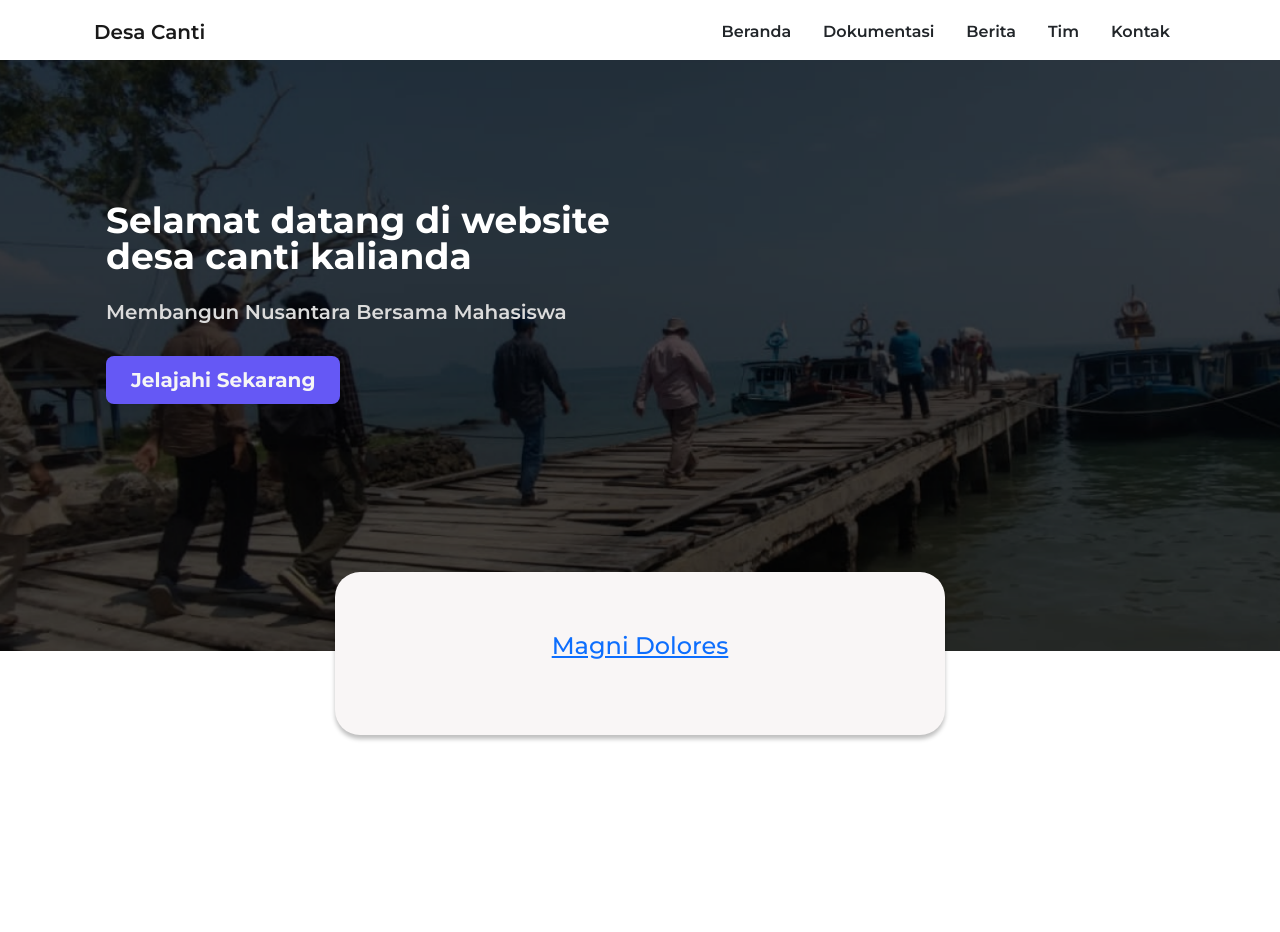
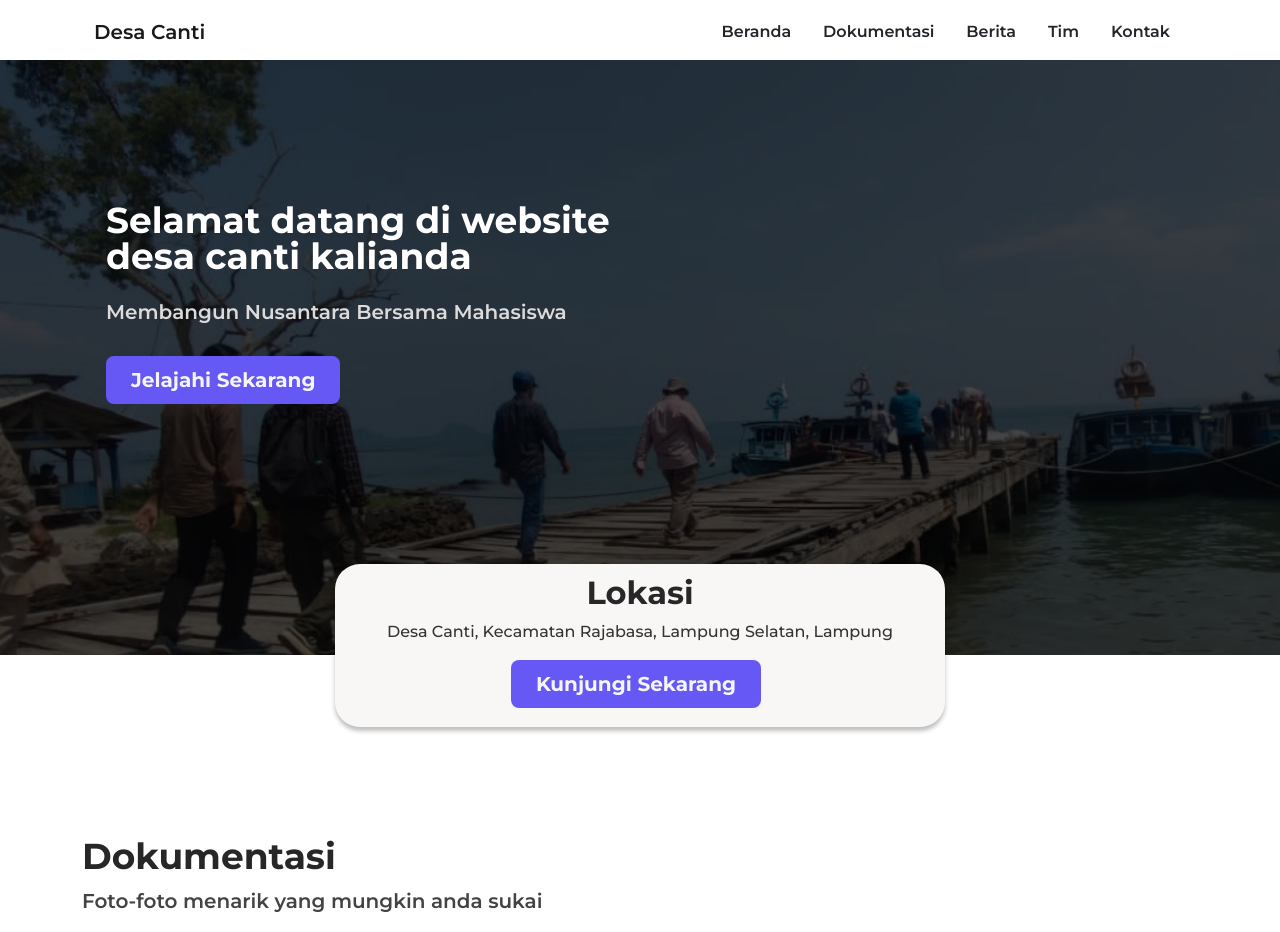
Before and after one commit to dwiajicahyono/landingpagedesacanti, a plain HTML site: page index.html in a window 1280 px wide. Before the commit the page ends 800 px from the top, so only its background shows below. Drawn offline with nearby package versions, Linux system fonts and the light colour scheme.

Commit message:
Make Dokumentasi Section sampe title

```diff
--- a/index.html
+++ b/index.html
@@ -62,14 +62,15 @@
         </div>
         <div class="icon-boxes position-relative">
           <div class="container">
-            <div class="row gy-4 mt-5">
 
                 <div class="icon-box">
-                  <div class="icon"><i class="bi bi-geo-alt"></i></div>
-                  <h4 class="title"><a href="" class="stretched-link">Magni Dolores</a></h4>
+                  <h2 class="location">Lokasi</h2>
+                  <p>Desa Canti, Kecamatan Rajabasa, Lampung Selatan, Lampung</p>
+                    <button type="button" class="btn btn-lg px-4 me-md-2 tombolhero">Kunjungi Sekarang</button>
+
                 </div>
 
-            </div>
+
           </div>
         </div>
       </div>
@@ -80,6 +81,16 @@
 
     <!-- Dokumentasi Section -->
 
+    <section class="container dokumentasi">
+      <h5 class="mt-5 tdokumentasi">
+        Dokumentasi
+      </h5>
+      <p class="ddokumentasi">
+        Foto-foto menarik yang mungkin anda sukai
+      </p>
+
+    </section>
+
 
     <script src="https://cdn.jsdelivr.net/npm/bootstrap@5.2.1/dist/js/bootstrap.bundle.min.js" integrity="sha384-u1OknCvxWvY5kfmNBILK2hRnQC3Pr17a+RTT6rIHI7NnikvbZlHgTPOOmMi466C8" crossorigin="anonymous"></script>
   </body>
--- a/style/style.css
+++ b/style/style.css
@@ -12,7 +12,7 @@
 .hero{
     background-image: url("../assets/herobg.png");
   background-repeat: no-repeat;
-  background-attachment: fixed;
+  /* background-attachment: fixed;  Berfungsi Untuk Efek Paralax*/
   background-size: cover;
   color: #ffffff;
   font-family: 'Montserrat', sans-serif;
@@ -32,9 +32,11 @@
     background-color: #6558F5;
     color:#F5F5F5;
     font-weight: 700;
+    margin-bottom: 64px;
 }
 .tombolhero:hover{
     background-color: #7569f1 !important;
+    color:#F5F5F5 !important;
 }
 .floatsec{
     position: relative;
@@ -45,7 +47,7 @@
 
 
 .herosec .icon-box {
-    padding: 60px 30px;
+    padding: 5px 30px;
     position: relative;
     width: 610px;
     height: 163px;
@@ -77,3 +79,28 @@ display: block;
   margin-left: auto;
   margin-right: auto;
 }
+
+.icon-box{
+  font-family: 'Montserrat', sans-serif;
+  color: #323333;
+}
+
+.location{
+  padding-top: 5px;
+  font-family: 'Montserrat', sans-serif;
+  font-weight: 700;
+  color: #272727;
+}
+
+.tdokumentasi{
+  font-family: 'Montserrat', sans-serif;
+  font-weight: 700;
+  font-size: 36px;
+  color: #272727;
+}
+.ddokumentasi{
+  font-family: 'Montserrat', sans-serif;
+  font-weight: 600;
+  font-size: 20px;
+  color: #444343;
+}
```
Also changed, not shown: assets/image dokumentasi/Mask group-1.png (added), assets/image dokumentasi/Mask group-2.png (added), assets/image dokumentasi/Mask group-3.png (added), assets/image dokumentasi/Mask group-4.png (added), assets/image dokumentasi/Mask group-5.png (added), assets/image dokumentasi/Mask group-6.png (added), assets/image dokumentasi/Mask group-7.png (added), assets/image dokumentasi/Mask group.png (added).
